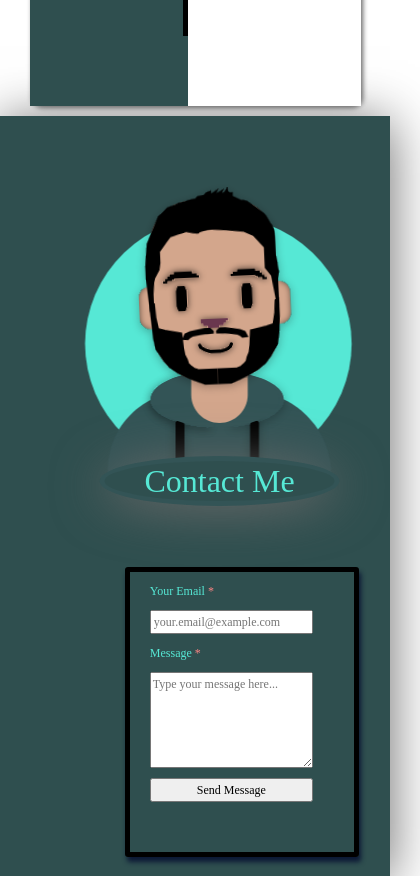
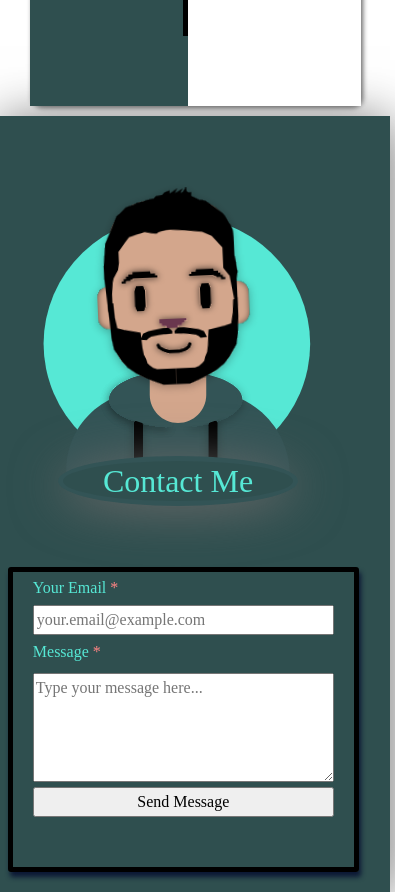
Before and after one commit to Ejguzman3988/portfolio-website, a React (Create React App) app: page / in a window 390 px wide. Shown: the part 3840-4732 px from the top of the page, 420 px wide, since content can reach past the window. Built offline with nearby package versions, Linux system fonts and the light colour scheme; data requests are answered from the project's data file.

Commit message:
Updates media queries for all types of deivces

```diff
--- a/src/components/Contact/Contact.css
+++ b/src/components/Contact/Contact.css
@@ -76,7 +76,7 @@
   box-shadow: 0px 5px 50px dimgrey;
 }
 /* Portrait and Landscape */
-@media only screen and (max-width: 600px) {
+@media only screen and (max-width: 1331px) {
   .contact {
     background: darkslategray;
     color: var(--blue-green);
@@ -86,14 +86,23 @@
     padding: 5% 20% 5% 20%;
     box-shadow: 0px 5px 50px dimgrey;
   }
+  .logo-grin {
+    margin: 0 auto;
+  }
+
+  .contact__header {
+    min-width: 90vw;
+    display: flex;
+    justify-content: center;
+    align-items: center;
+    margin-left: -30%;
+  }
+
   .contact__form {
-    margin-left: 20%;
     width: 100%;
-    font-size: 0.75rem;
+    font-size: 0.5em;
     border: 5px black solid;
     border-radius: 3px;
-    /* padding: 0 20px 50px 20px; */
-    /* width: 50vw; */
     box-shadow: 2px 5px 5px #0c1835;
     display: grid;
     grid-template-areas:
@@ -103,8 +112,8 @@
       "messageL"
       "messageI"
       "btn";
-    grid-template-columns: 1.5fr 2fr;
-    grid-template-rows: 0fr 0.2fr 1fr 0.25fr;
-    grid-gap: 10px;
+    grid-template-columns: 5fr;
+    grid-template-rows: 0fr 0.2fr 0.25fr 0.25fr 1fr 0.25fr;
+    grid-gap: 2%;
   }
 }
--- a/src/components/Contact/Contact.js
+++ b/src/components/Contact/Contact.js
@@ -1,4 +1,4 @@
-// import React from "react";
+import React from "react";
 import LogoGrin from "../svg/LogoGrin";
 import "./Contact.css";
 import EmailForm from "./EmailForm";
```
